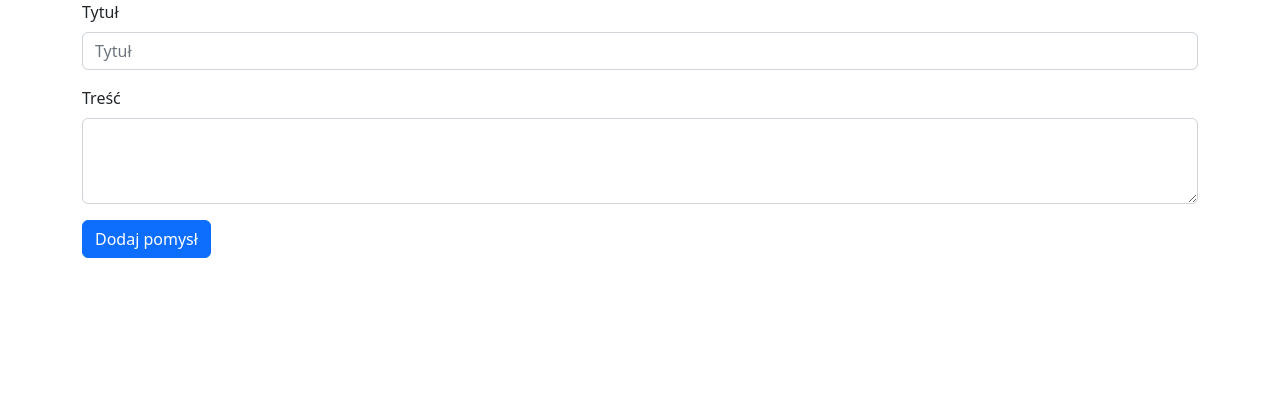
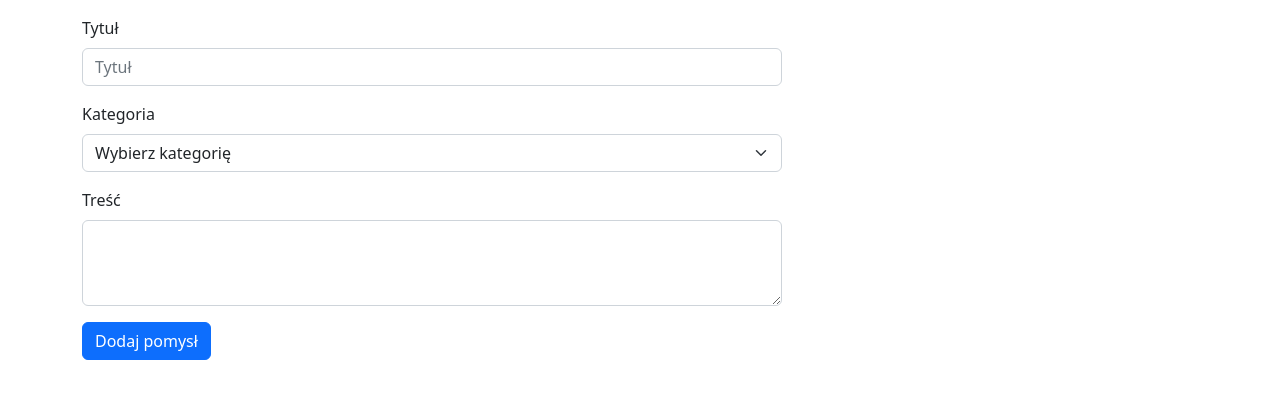
Before and after one commit to nadrian4/APSI-Ideas, a Django app: page /dodaj-pomysl in a window 1280 px wide. Shown: the part 56-455 px from the top of the page. Run offline with Django 4.2, Linux system fonts and the light colour scheme.

Commit message:
kategoria pomysłu

```diff
--- a/app/apsi_app/models.py
+++ b/app/apsi_app/models.py
@@ -14,6 +14,7 @@ class Glosowanie(models.Model):
 
 class Pomysl(models.Model):
     tytul = models.CharField(max_length=20)
+    kategoria = models.CharField(max_length=20, default='Ogólne')
     tresc = models.CharField(max_length=200)
     data = models.DateField(default=timezone.now)
     srednia_ocen = models.IntegerField(default=0)
--- a/app/apsi_app/templates/apsi_app/base.html
+++ b/app/apsi_app/templates/apsi_app/base.html
@@ -1,13 +1,16 @@
+{% load static %}
+
 <!doctype html>
 <html>
     <head>
         <meta name="viewport" content="width=device-width, initial-scale=1">
         <title>Innowacje</title>
         <link href="https://cdn.jsdelivr.net/npm/bootstrap@5.2.2/dist/css/bootstrap.min.css" rel="stylesheet" integrity="sha384-Zenh87qX5JnK2Jl0vWa8Ck2rdkQ2Bzep5IDxbcnCeuOxjzrPF/et3URy9Bv1WTRi" crossorigin="anonymous">
+        <link rel="icon" type="image/png" sizes="16x16" href="{% static "apsi_app/favicon.png" %}">
     </head>
 
     <body>
-      <nav class="navbar navbar-expand-lg bg-light sticky-top">
+      <nav class="navbar navbar-expand-lg bg-light sticky-top mb-3">
         <div class="container-fluid">
           <a class="navbar-brand" href="{% url 'index' %}">Innowacje</a>
           <button class="navbar-toggler" type="button" data-bs-toggle="collapse" data-bs-target="#navbarSupportedContent" aria-controls="navbarSupportedContent" aria-expanded="false" aria-label="Toggle navigation">
--- a/app/apsi_app/templates/apsi_app/dodaj-pomysl.html
+++ b/app/apsi_app/templates/apsi_app/dodaj-pomysl.html
@@ -1,13 +1,24 @@
 {% extends "apsi_app/base.html" %}
 {% block content %}
 
-<form method="POST">
+<form method="POST" enctype="multipart/form-data" style="max-width: 700px;">
     {% csrf_token %}
 
     <div class="mb-3">
         <label for="exampleFormControlInput1" class="form-label">Tytuł</label>
         <input type="text" class="form-control" id="exampleFormControlInput1" name="tytul" placeholder="Tytuł">
     </div>
+
+    <div class="mb-3">
+        <label for="kategoria" class="form-label">Kategoria</label>
+        <select id="kategoria" name="kategoria" class="form-select" aria-label="Default select example">
+            <option selected>Wybierz kategorię</option>
+            {% for i in kategorie %}
+            <option value="{{ i }}">{{ i }}</option>
+            {% endfor %}
+        </select>
+    </div>
+
     <div class="mb-3">
         <label for="exampleFormControlTextarea1" class="form-label">Treść</label>
         <textarea class="form-control" id="exampleFormControlTextarea1" name="tresc" rows="3"></textarea>
--- a/app/apsi_app/templates/apsi_app/index.html
+++ b/app/apsi_app/templates/apsi_app/index.html
@@ -11,7 +11,7 @@
           </div>
           <div class="col-md-8">
             <div class="card-body">
-              <h5 class="card-title">{{ pomysl.tytul }}</h5>
+              <h5 class="card-title">{{ pomysl.tytul }} <span class="badge bg-secondary">{{ pomysl.kategoria }}</span></h5>
               <p class="card-text">{{ pomysl.tresc }}</p>
               <p class="card-text"><small class="text-muted">{{ pomysl.data|date:'d.m.Y' }}</small></p>
 
--- a/app/apsi_app/views.py
+++ b/app/apsi_app/views.py
@@ -53,12 +53,19 @@ def dodaj_pomysl(request):
     if request.method == 'POST':
         tytul = request.POST['tytul']
         tresc = request.POST['tresc']
+        kategoria = request.POST['kategoria']
 
-        pomysl = Pomysl(tytul=tytul, tresc=tresc, uzytkownik=request.user)
+        pomysl = Pomysl(tytul=tytul, kategoria=kategoria, tresc=tresc, uzytkownik=request.user)
         pomysl.save()
         return redirect('index')
     else:
-        return render(request, 'apsi_app/dodaj-pomysl.html')
+        kategorie = ['Edukacja', 'Życie społeczne', 'Infrastruktura']
+
+        context = {
+            'kategorie': kategorie
+        }
+
+        return render(request, 'apsi_app/dodaj-pomysl.html', context)
 
 
 def glosowania(request):
```
